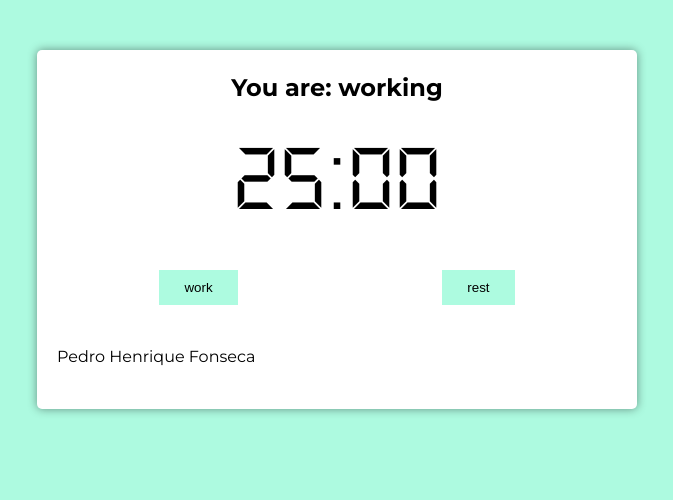
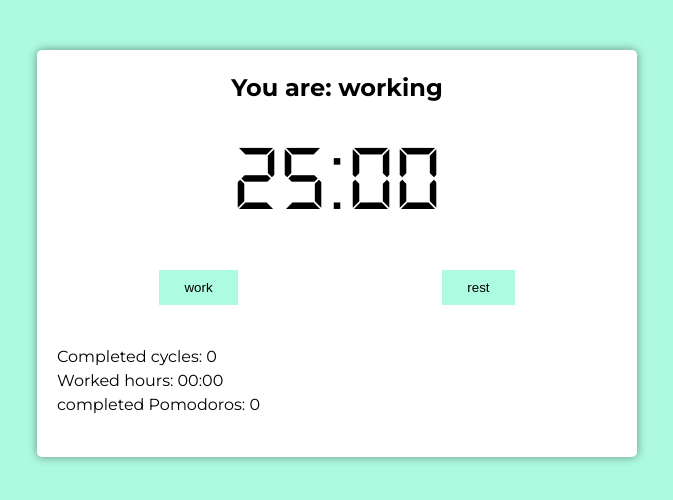
Before and after one commit to PedroFonseca13/pomodoro-ts, a React (Create React App) app: page / in a window 1280 px wide. Shown: the top 500 px of the page, without its empty margins (303-976 px from the left). Built offline with nearby package versions, Linux system fonts and the light colour scheme.

Commit message:
refactor: mostrando dados ao usuario

```diff
--- a/src/components/pomodoro-timer.tsx
+++ b/src/components/pomodoro-timer.tsx
@@ -1,6 +1,6 @@
 import React, { useEffect, useState } from 'react';
 import { useInterval } from '../hooks/use-interval';
-// import secondsToTime from '../utils/seconds-to-time';
+import secondsToTime from '../utils/seconds-to-time';
 import Button from './button';
 import Timer from './timer';
 
@@ -71,10 +71,24 @@ export function PomodoroTimer(props: Props): JSX.Element {
       configureRest(false);
       cyclesQtdManager.pop();
     } else if (working && cyclesQtdManager.length <= 0) {
-      configureRest(false);
+      configureRest(true);
       setCyclesQtdManager(new Array(props.cycles - 1).fill(true));
+      setCompletedCycles(completedCycles + 1);
     }
-  }, [working, resting]);
+
+    if (working) setNumberOfPomodoros(numberOfPomodoros + 1);
+    if (resting) configureWork();
+  }, [
+    working,
+    resting,
+    mainTimer,
+    cyclesQtdManager,
+    numberOfPomodoros,
+    completedCycles,
+    configureRest,
+    setCyclesQtdManager,
+    configureWork,
+  ]);
 
   return (
     <div className="pomodoro">
@@ -91,7 +105,9 @@ export function PomodoroTimer(props: Props): JSX.Element {
         ></Button>
       </div>
       <div className="details">
-        <p>Pedro Henrique Fonseca</p>
+        <p>Completed cycles: {completedCycles}</p>
+        <p>Worked hours: {secondsToTime(fullWorkingTime)}</p>
+        <p>completed Pomodoros: {numberOfPomodoros}</p>
       </div>
     </div>
   );
```
